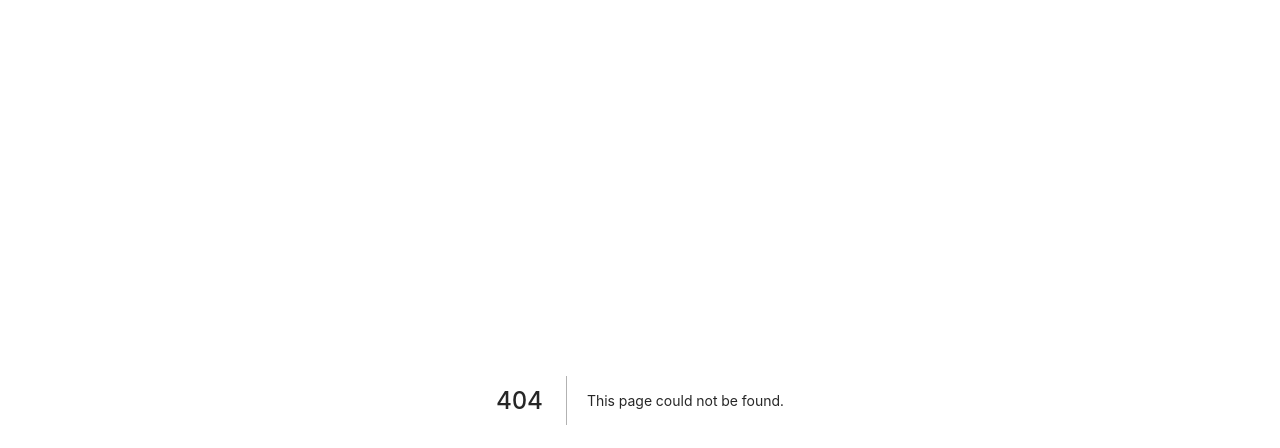
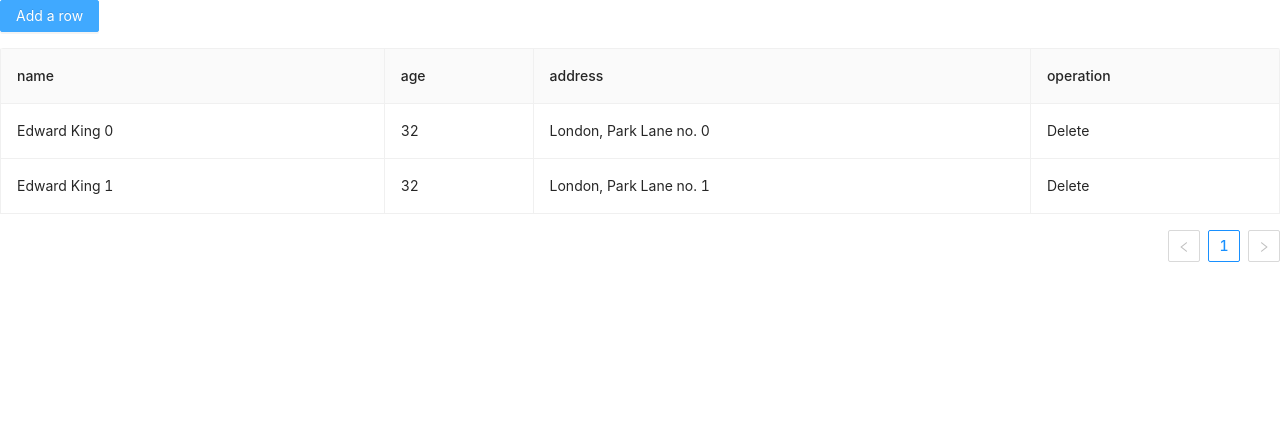
Before and after one commit to thamys/dividendando, a Next.js app: page /cadastro in a window 1280 px wide. Before the commit this address had no page. Shown: the top 448 px of the page. Built offline with nearby package versions, Linux system fonts and the light colour scheme.

Commit message:
Tabela editável para oc adastro de operações
Co-authored-by: Bruno Leão Guimarães <blguimaraes@users.noreply.github.com>

```diff
--- /dev/null
+++ b/pages/cadastro/data.tsx
@@ -0,0 +1,50 @@
+import { Popconfirm } from "antd";
+import { ColumnTypes, DataType } from "./types";
+
+export const columns = (
+  handleDelete: (key: React.Key) => void,
+  dataLength: number
+): (ColumnTypes[number] & { editable?: boolean; dataIndex: string })[] => [
+  {
+    title: "name",
+    dataIndex: "name",
+    width: "30%",
+    editable: true,
+  },
+  {
+    title: "age",
+    dataIndex: "age",
+  },
+  {
+    title: "address",
+    dataIndex: "address",
+  },
+  {
+    title: "operation",
+    dataIndex: "operation",
+    render: (_, record: DataType) =>
+      dataLength >= 1 ? (
+        <Popconfirm
+          title="Sure to delete?"
+          onConfirm={() => handleDelete(record.key)}
+        >
+          <a>Delete</a>
+        </Popconfirm>
+      ) : null,
+  },
+];
+
+export const data: DataType[] = [
+  {
+    key: "0",
+    name: "Edward King 0",
+    age: "32",
+    address: "London, Park Lane no. 0",
+  },
+  {
+    key: "1",
+    name: "Edward King 1",
+    age: "32",
+    address: "London, Park Lane no. 1",
+  },
+];
--- /dev/null
+++ b/pages/cadastro/form.tsx
@@ -0,0 +1,87 @@
+import { NextPage } from "next";
+import React, { useContext, useState, useEffect, useRef } from "react";
+import { Table, Input, Button, Popconfirm, Form } from "antd";
+import { FormInstance } from "antd/lib/form";
+import { EditableCellProps, EditableRowProps } from "./types";
+
+const EditableContext = React.createContext<FormInstance<any> | null>(null);
+
+export const EditableRow: React.FC<EditableRowProps> = ({
+  index,
+  ...props
+}) => {
+  const [form] = Form.useForm();
+  return (
+    <Form form={form} component={false}>
+      <EditableContext.Provider value={form}>
+        <tr {...props} />
+      </EditableContext.Provider>
+    </Form>
+  );
+};
+
+export const EditableCell: NextPage<EditableCellProps> = ({
+  title,
+  editable,
+  children,
+  dataIndex,
+  record,
+  handleSave,
+  ...restProps
+}) => {
+  const [editing, setEditing] = useState(false);
+  const inputRef = useRef<Input>(null);
+  const form = useContext(EditableContext)!;
+
+  useEffect(() => {
+    if (editing) {
+      inputRef.current!.focus();
+    }
+  }, [editing]);
+
+  const toggleEdit = () => {
+    setEditing(!editing);
+    form.setFieldsValue({ [dataIndex]: record[dataIndex] });
+  };
+
+  const save = async () => {
+    try {
+      const values = await form.validateFields();
+
+      toggleEdit();
+      handleSave({ ...record, ...values });
+    } catch (errInfo) {
+      console.log("Save failed:", errInfo);
+    }
+  };
+
+  let childNode = children;
+
+  if (editable) {
+    childNode = editing ? (
+      <Form.Item
+        style={{ margin: 0 }}
+        name={dataIndex}
+        rules={[
+          {
+            required: true,
+            message: `${title} is required.`,
+          },
+        ]}
+      >
+        <Input ref={inputRef} onPressEnter={save} onBlur={save} />
+      </Form.Item>
+    ) : (
+      <div
+        className="editable-cell-value-wrap"
+        style={{ paddingRight: 24 }}
+        onClick={toggleEdit}
+      >
+        {children}
+      </div>
+    );
+  }
+  return <td {...restProps}>{childNode}</td>;
+};
+
+export default EditableCell;
--- /dev/null
+++ b/pages/cadastro/index.tsx
@@ -0,0 +1,81 @@
+import React, { useState } from "react";
+import { Table, Button } from "antd";
+import { EditableTableProps, ColumnTypes, DataType } from "./types";
+import { EditableRow, EditableCell } from "./form";
+import { columns as mockColumns, data as mockData } from "./data";
+import { NextPage } from "next";
+
+const Cadastro: NextPage<EditableTableProps> = () => {
+  // Contador de itens para gerar o id
+  const [count, setCount] = useState(mockData.length);
+  const [dataSource, setDataSource] = useState<DataType[]>(mockData);
+
+  // Deletar uma linha da coluna
+  const handleDelete = (key: React.Key) => {
+    const newData = [...dataSource];
+    setDataSource(newData.filter((item) => item.key !== key));
+  };
+
+  // Adicionar item na tabela
+  const handleAdd = () => {
+    const newData: DataType = {
+      key: count,
+      name: `Edward King ${count}`,
+      age: "32",
+      address: `London, Park Lane no. ${count}`,
+    };
+    setDataSource([...dataSource, newData]);
+    setCount(count + 1);
+  };
+
+  const handleSave = (row: DataType) => {
+    const newData = [...dataSource];
+    const index = newData.findIndex((item) => row.key === item.key);
+    const item = newData[index];
+    newData.splice(index, 1, {
+      ...item,
+      ...row,
+    });
+    setDataSource(newData);
+  };
+
+  const components = {
+    body: {
+      row: EditableRow,
+      cell: EditableCell,
+    },
+  };
+
+  const columns = mockColumns(handleDelete, dataSource.length).map((col) => {
+    if (!col.editable) {
+      return col;
+    }
+    return {
+      ...col,
+      onCell: (record: DataType) => ({
+        record,
+        editable: col.editable,
+        dataIndex: col.dataIndex,
+        title: col.title,
+        handleSave: handleSave,
+      }),
+    };
+  });
+
+  return (
+    <div>
+      <Button onClick={handleAdd} type="primary" style={{ marginBottom: 16 }}>
+        Add a row
+      </Button>
+      <Table
+        components={components}
+        rowClassName={() => "editable-row"}
+        bordered
+        dataSource={dataSource}
+        columns={columns as ColumnTypes}
+      />
+    </div>
+  );
+};
+
+export default Cadastro;
--- /dev/null
+++ b/pages/cadastro/styles.module.css
@@ -0,0 +1,18 @@
+.editable-cell {
+  position: relative;
+}
+
+.editable-cell-value-wrap {
+  padding: 5px 12px;
+  cursor: pointer;
+}
+
+.editable-row:hover .editable-cell-value-wrap {
+  padding: 4px 11px;
+  border: 1px solid #d9d9d9;
+  border-radius: 2px;
+}
+
+[data-theme="dark"] .editable-row:hover .editable-cell-value-wrap {
+  border: 1px solid #434343;
+}
--- /dev/null
+++ b/pages/cadastro/types.ts
@@ -0,0 +1,37 @@
+import { Table } from "antd";
+
+export interface Item {
+  key: string;
+  name: string;
+  age: string;
+  address: string;
+}
+
+export interface EditableRowProps {
+  index: number;
+}
+
+export interface EditableCellProps {
+  title: React.ReactNode;
+  editable: boolean;
+  children: React.ReactNode;
+  dataIndex: keyof Item;
+  record: Item;
+  handleSave: (record: Item) => void;
+}
+
+export type EditableTableProps = Parameters<typeof Table>[0];
+
+export interface DataType {
+  key: React.Key;
+  name: string;
+  age: string;
+  address: string;
+}
+
+export interface EditableTableState {
+  dataSource: DataType[];
+  count: number;
+}
+
+export type ColumnTypes = Exclude<EditableTableProps["columns"], undefined>;
```
